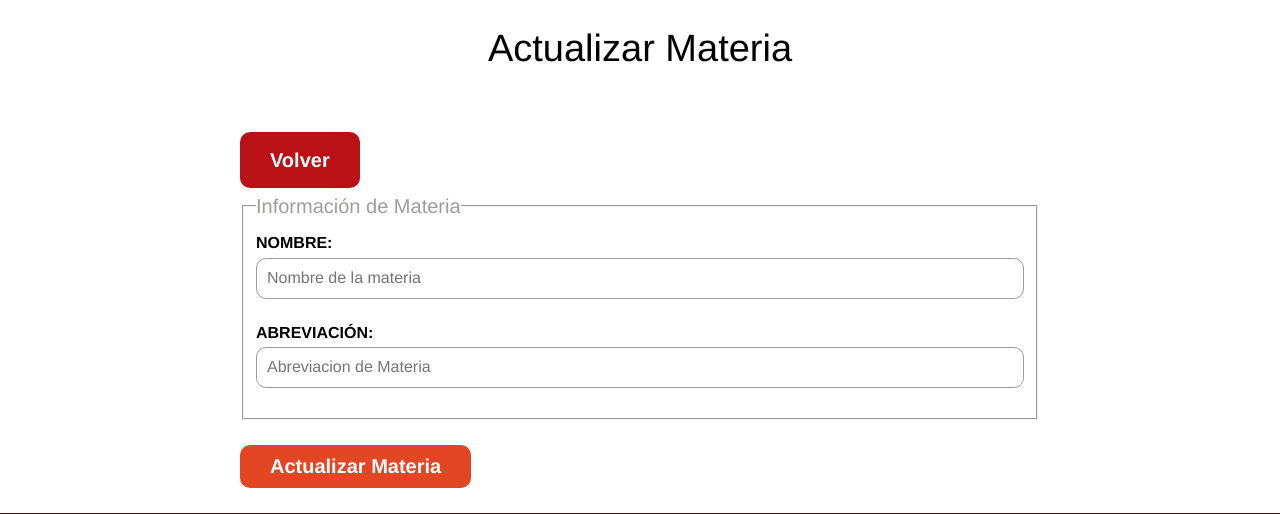
After one commit to Javier8991/PruebaTecnica, a PHP site: page /materias/actualizar.php in a window 1280 px wide. The commit adds this page. Shown: the part 99-613 px from the top of the page. Run offline with PHP 8.4, Linux system fonts and the light colour scheme; the visitor is signed in with stand-in values (Sample User, id 1); data comes from the database, SQL or seed files in the repository; some libraries are stand-ins or nearby versions.

Commit message:
Actualizar materias hecho

```diff
--- a/materias.php
+++ b/materias.php
@@ -46,8 +46,6 @@ incluirTemplate('header');
             echo '<p class="alerta exito">Materia Creada Correctamente</p>';
         }else if($msg == 2) {
             echo '<p class="alerta exito">Materia Actualizada Correctamente</p>';
-        }else if($msg == 3) {
-            echo '<p class="alerta exito">Materia Eliminada Correctamente</p>';
         }
     ?>
 
@@ -85,7 +83,7 @@ incluirTemplate('header');
                         value="Borrar">
                     </form>
 
-                    <a href="actualizar.php" class="boton btn-naranja">Actualizar</a>
+                    <a href="materias/actualizar.php?id=<?php echo $row['ID']?>" class="boton btn-naranja">Actualizar</a>
                 </td>
                 <?php elseif($user==="2"&&$user!=="3"):?>
                 <td>
--- /dev/null
+++ b/materias/actualizar.php
@@ -0,0 +1,71 @@
+<?php
+include '../includes/funciones.php';
+
+$auth = autenticado();
+if(!$auth) {
+    header('Location: /');
+}
+
+$idMateria = $_GET['id'] ?? null;
+
+require '../includes/config/database.php';
+$db = conectarDb();
+
+$query = "SELECT * FROM asignatura WHERE ID = ${idMateria}";
+$resultado = mysqli_query($db,$query);
+$materia = mysqli_fetch_assoc($resultado);
+
+$errores = [];
+
+$nombre = $materia['nombre'] ?? '';
+$abreviacion = $materia['abreviacion'] ?? '';
+
+if($_SERVER['REQUEST_METHOD'] === 'POST') {
+    $nombre = $_POST['nombre'];
+    $abreviacion = $_POST['abreviacion'];
+
+    $nombre = mysqli_real_escape_string($db,$nombre);
+    $abreviacion = mysqli_real_escape_string($db,$abreviacion);
+
+    if(!$nombre) {
+        $errores = 'El nombre de la asignatura es obligatorio.';
+    }
+    if(!$abreviacion) {
+        $errores = 'La abreviación de la asignatura es obligatorio.';
+    }
+
+    $query = "UPDATE asignatura SET nombre='${nombre}', abreviacion='${abreviacion}' WHERE ID = '${idMateria}'";
+
+    echo $query;
+
+    $resultado = mysqli_query($db,$query) or die(mysqli_error($db));
+
+    if($resultado) {
+        header('Location: ../materias.php?msg=2');
+    }
+}
+
+incluirTemplate('header');
+?>
+
+<h1>Actualizar Materia</h1>
+
+<main class="contenedor seccion contenido-centrado">
+    <a href="../materias.php" class="boton btn-principal">Volver</a>
+
+    <form class="formulario" method="POST" enctype="multipart/form-data">
+        <fieldset>
+            <legend>Información de Materia</legend>
+            <label for="nombre">Nombre:</label>
+            <input type="text" name="nombre" id="nombre" placeholder="Nombre de la materia" value="<?php echo $nombre?>">
+            <label for="abreviacion">Abreviación:</label>
+            <input type="text" name="abreviacion" id="abreviacion" placeholder="Abreviacion de Materia" value="<?php echo $abreviacion?>">
+        </fieldset>
+
+        <input type="submit" value="Actualizar Materia" class="boton btn-secundario">
+    </form>
+</main>
+
+<?php
+incluirTemplate('footer');
+?>
--- a/usuarios/actualizar.php
+++ b/usuarios/actualizar.php
@@ -166,6 +166,7 @@ incluirTemplate('header');
                             }}?>>
                     <?php endwhile;?>
                 </div>
+                <a href=""></a>
             </fieldset>
         <?php endif?>
 
```
